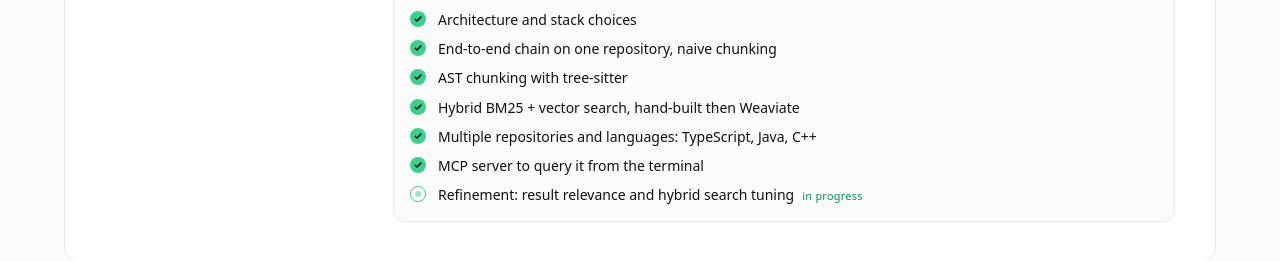
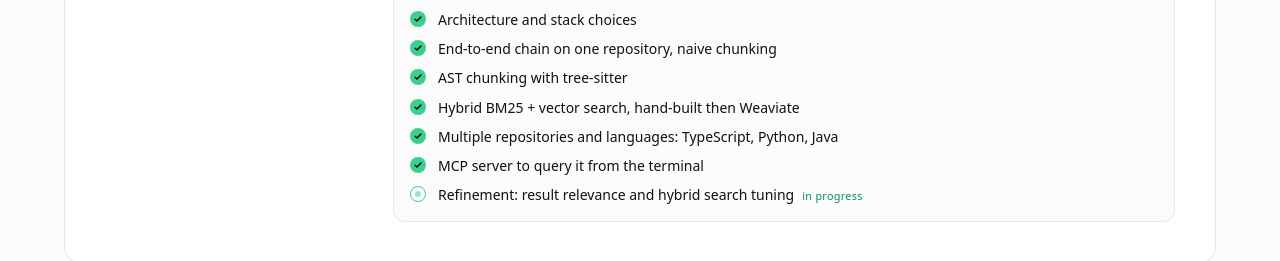
Before and after one commit to kanepapaaly/eportfolio-pak, a Next.js app: page / in a window 1280 px wide. Shown: the part 3700-3961 px from the top of the page. Built offline with nearby package versions, Linux system fonts and the light colour scheme; no server answers.

Commit message:
Codelight : TypeScript, Python, Java à la place de C++

```diff
--- a/src/data/projects.ts
+++ b/src/data/projects.ts
@@ -211,7 +211,7 @@ export const projects: Project[] = [
         state: "done",
       },
       {
-        label: { fr: "Plusieurs dépôts et langages : TypeScript, Java, C++", en: "Multiple repositories and languages: TypeScript, Java, C++" },
+        label: { fr: "Plusieurs dépôts et langages : TypeScript, Python, Java", en: "Multiple repositories and languages: TypeScript, Python, Java" },
         state: "done",
       },
       {
```
